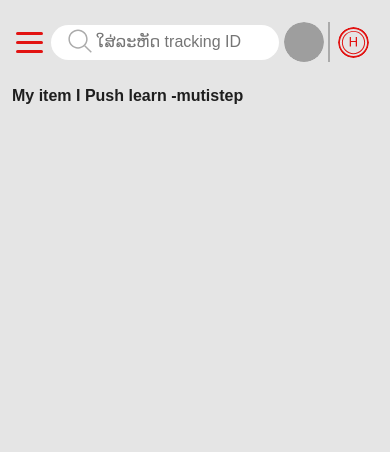
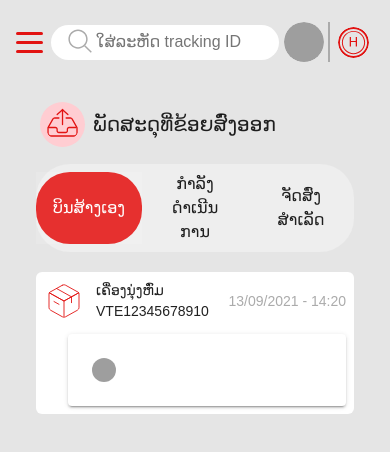
Before and after one commit to RebillionZz/MyProjectlogistic, a Vue app: page /myItempushC in a window 390 px wide. Shown: the top 452 px of the page. Built offline with nearby package versions, Linux system fonts and the light colour scheme; grey boxes are pictures that could not be loaded.

Commit message:
Create ຂອງທີ່ຈະສົ່ງHeader and want to learn (>_<)"

```diff
--- a/src/assets/scss/global/_color.scss
+++ b/src/assets/scss/global/_color.scss
@@ -1,7 +1,7 @@
 $bg-footer: #ffffff;
 $red:#E21312;
 $d-grey:#E5E5E5;
-
+$ab-grey:#ABABAB;
 
 .bg-grey{
     background: $d-grey !important;
--- a/src/components/sidebarC.vue
+++ b/src/components/sidebarC.vue
@@ -126,7 +126,7 @@
                             <!--  -->
                             <v-divider color="red"></v-divider>
                             <!-- Content change to col easy and fast control just back -->
-                            <div class="d-flex align-center">
+                            <div class="d-flex align-center TTTT" >
                                 <div class="my-3  d-flex align-center  ">
                                     <v-avatar color="red lighten-4" size="40" class="pl-1 mr-5"><v-img src="../assets/Admin/sidebar/toolbar/Dropdown/accout.svg" max-height="30" max-width="30"></v-img></v-avatar>
                                     <div class=" pt-1 ">ຂໍ້ມູນບັນຊີ</div>
@@ -151,6 +151,7 @@
                     </v-menu>
 
                 </div>
+                <!-- COin -->
                 <div class="d-flex align-center">
                     <v-flex class="pl-2"><v-avatar size="31" class=""><v-img src="../assets/Admin/sidebar/toolbar/coin.svg" max-height="40" max-width="40"></v-img></v-avatar></v-flex>
                     <div class="d-none d-md-block d-lg-block pl-2 " >{{CoinAPI}}   Coin</div>
@@ -170,6 +171,7 @@
 </template>
 
 <script>
+
 export default {
     name:'sidebarC',
     data() {
@@ -297,6 +299,13 @@ export default {
 .User_Dropdown_Conntent{
     background: #FFFFFF;
 }
+.TTTT{
+    cursor: pointer;
+    width: 220px;
+    &:hover{
+        color: $red;
+    }
+}
 // @media screen and (max-width: 1024px) {
 
 // }
--- /dev/null
+++ b/src/views/Admin/list-DC/dataC/push1C.vue
@@ -0,0 +1,110 @@
+<template>
+    <div class="mt-5 Bin-card">
+        <!-- box and item -->
+        <v-row no-gutters class="mb-3">
+            <!--  -->
+            <v-flex class="d-flex justify-space-between align-center">
+                <div class="d-flex align-center">
+                    <img class="img-box" src="../../../../assets/Admin/PushGET/PushC/BoxForStep.svg" alt="">
+                    <div class="pl-3">
+                        <div>ເຄື່ອງນຸ່ງຫົ່ມ</div>
+                        <div>VTE12345678910</div>
+                    </div>
+                </div>
+                <div class="date-card">13/09/2021 - 14:20</div>
+            </v-flex>
+            <!-- Date -->
+        </v-row>
+        <div class="ml-6">
+                <!-- timeline Circle -->
+            <div>
+                <!-- <div class="Circle1">
+                </div>
+                    <v-divider vertical />
+
+                <v-flex class="Circle2"></v-flex> -->
+                <v-stepper fa>
+                    <v-stepper-step step=""></v-stepper-step>
+                </v-stepper>
+            </div>
+
+        </div>
+            <!-- About item with Circle -->
+    </div>
+</template>
+
+<script>
+export default {
+    name:'push1C',
+}
+</script>
+
+<style lang="scss" scoped>
+// / Global
+.color-red{
+    color: $red;
+}
+.backL{
+    background: $red !important;
+}
+.bg-grey{
+    background: $d-grey !important;
+}
+// End
+    .img-box{
+        width: 60px;
+        height: 60px;
+    }
+    .date-card{
+        color: #ABABAB;
+    }
+.Bin-card{
+    background: #FFFFFF;
+    padding: 16px;
+    border-radius: 6px;
+    // height: 200px;
+
+}
+.Circle1{
+    width: 12px;
+    height: 12px;
+    border-radius: 50%;
+    background: $ab-grey;
+}
+.Circle2{
+    width: 12px;
+    height: 12px;
+    border-radius: 50%;
+    background: $ab-grey;
+}
+.Line{
+    width: 1.3px;
+    background: $ab-grey;
+    height: 40px;
+    margin-left: 5.4px;
+}
+@media only screen and (max-width: 768px) {
+    *{
+        font-size: 16px;
+    }
+
+//     .Line{
+//     width: 1.3px;
+//     background: $ab-grey;
+//     height: 40px;
+//     margin-left: 5.4px;
+// }
+}
+@media screen and (max-width: 600px) {
+    *{
+        font-size: 14px;
+    .Bin-card{
+        padding: 8px;
+    }
+    .img-box{
+    width: 40px;
+    height: 40px;
+}
+}
+}
+</style>
--- /dev/null
+++ b/src/views/Admin/list-DC/dataC/push2C.vue
@@ -0,0 +1,13 @@
+<template>
+    <h1>Push2</h1>
+</template>
+
+<script>
+export default {
+    name:'push2C',
+}
+</script>
+
+<style>
+
+</style>
--- /dev/null
+++ b/src/views/Admin/list-DC/dataC/push3C.vue
@@ -0,0 +1,13 @@
+<template>
+    <h1>Push3</h1>
+</template>
+
+<script>
+export default {
+    name:'push3C',
+}
+</script>
+
+<style>
+
+</style>
--- a/src/views/Admin/list-DC/myItempushC.vue
+++ b/src/views/Admin/list-DC/myItempushC.vue
@@ -1,13 +1,66 @@
 <template>
-    <h1>My item I Push learn -mutistep</h1>
+    <v-container>
+        <v-toolbar  flat class="bg-grey">
+            <v-toolbar-items class="d-flex align-center">
+                <v-avatar color="red lighten-4" size="45"><v-img src="../../../assets/Admin/PushGET/PushC/pushLogo.svg" max-height="35" max-width="35"></v-img></v-avatar>
+            </v-toolbar-items>
+            <v-toolbar-title class="d-flex align-center ml-2">ພັດສະດຸທີ່ຂ້ອຍສົ່ງອອກ</v-toolbar-title>
+            <v-spacer></v-spacer>
+        </v-toolbar>
+        <v-container flat>
+            <v-list class="d-flex line_D" dense>
+                <v-list-item link   v-for="listH in HeaderPush" :key="listH.id" :to="listH.routeA"  class="text-center d-flex align-center justify-center L-item" active-class="T1">
+                    <div>{{listH.text}}</div>
+                </v-list-item>
+            </v-list>
+            <router-view></router-view>
+            <!-- <push1C></push1C> -->
+        </v-container>
+    </v-container>
 </template>
 
 <script>
+// import push1C from './dataC/push1C.vue'
 export default {
-    name:'myItempushC'
+    name:'myItempushC',
+    data() {
+        return {
+            HeaderPush:[
+                {id:1,text:'ບິນສ້າງເອງ',routeA:'/myItempushC'},
+                {id:2,text:'ກຳລັງດຳເນີນການ',routeA:'/push2C'},
+                {id:3,text:'ຈັດສົ່ງສຳເລັດ',routeA:'/push3C'}
+            ]
+        };
+    },
+    components:{
+        // push1C
+    }
 }
 </script>
 
-<style>
+<style lang="scss" scoped>
+.line_D{
+    background-color: #EEEEEE;
+    border-radius: 34px;
 
+}
+.L-item{
+
+}
+.T1{
+    background: $red !important;
+    color: #FFFFFF;
+    border-radius:34px;
+}
+// Global
+.color-red{
+    color: $red;
+}
+.backL{
+    background: $red !important;
+}
+.bg-grey{
+    background: $d-grey !important;
+}
+// End
 </style>
--- a/src/views/Admin/list-DC/sendDC.vue
+++ b/src/views/Admin/list-DC/sendDC.vue
@@ -201,6 +201,8 @@ export default {
     name:'home2HT',
     data() {
         return {
+            dew2:null,
+            dew:null,
             e1:1,
             e2:false,
             slecteritem:'020',
```
Also changed, not shown: src/router/index.js (+15 -1 lines), src/views/Admin/list-DC/UserPage/UserInfoC.vue (added, +13 -0 lines), src/views/Admin/list-DC/homeDC.vue (+4 -4 lines), src/assets/Admin/PushGET/PushC/BoxForStep.svg (added), src/assets/Admin/PushGET/PushC/pushLogo.svg (added).
